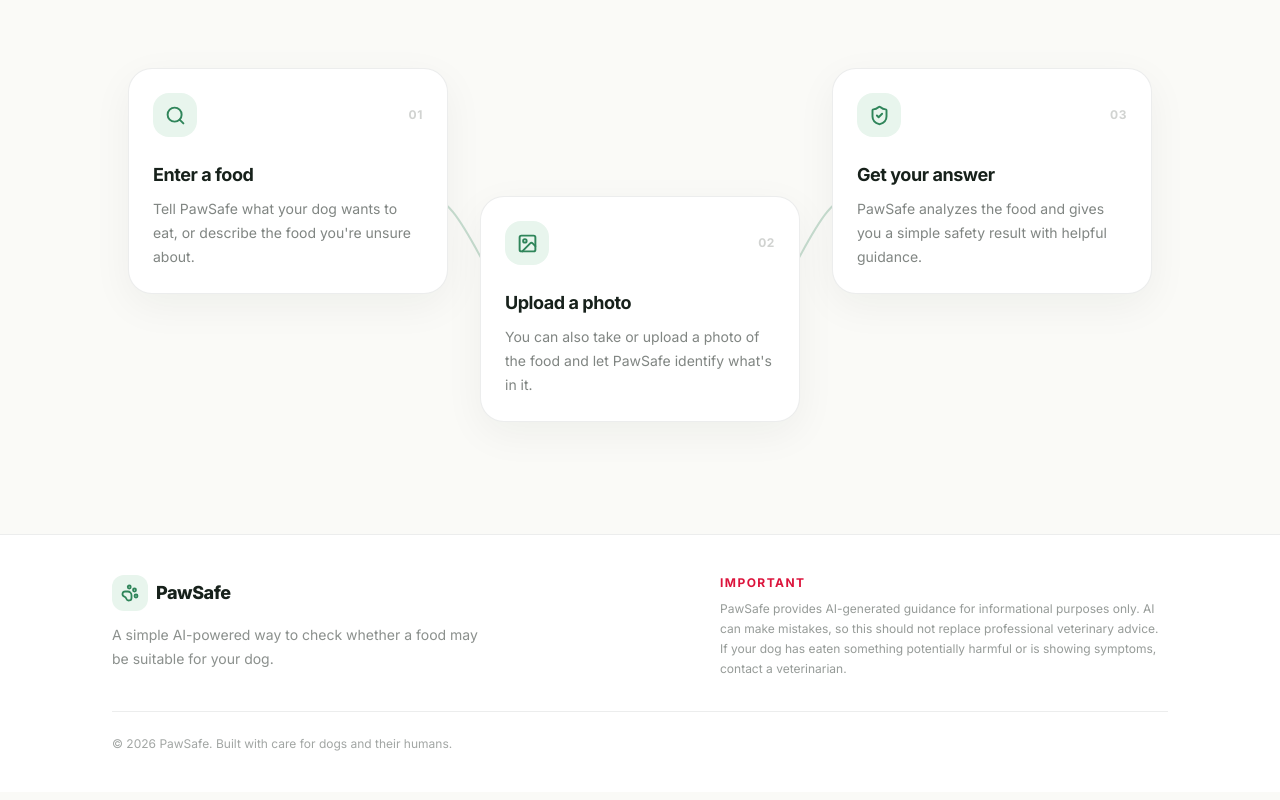
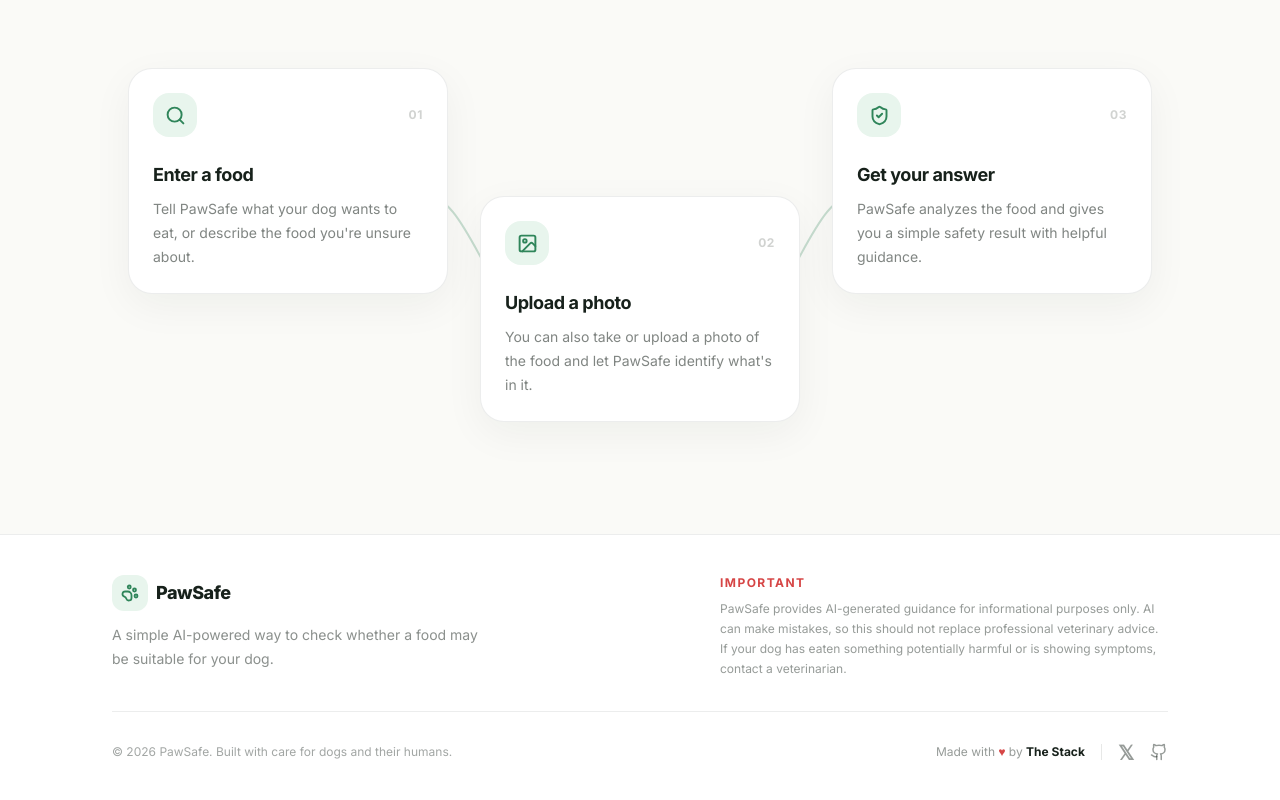
Before and after one commit to PaulEmmanuel8888/PawSafe, a React (Vite) app in the folder frontend/: page / in a window 1280 px wide. Shown: the part 1128-1928 px from the top of the page. Built offline with nearby package versions, Linux system fonts and the light colour scheme.

Commit message:
Update Footer component with appropriate icons and connect navbar to HowItWorks component

```diff
--- a/frontend/src/components/Footer.jsx
+++ b/frontend/src/components/Footer.jsx
@@ -1,4 +1,24 @@
 import { PawPrint } from "lucide-react";
+
+function GithubIcon(props) {
+  return (
+    <svg
+      className="cursor-pointer"
+      viewBox="0 0 24 24"
+      width="18"
+      height="18"
+      stroke="currentColor"
+      strokeWidth="2"
+      fill="none"
+      strokeLinecap="round"
+      strokeLinejoin="round"
+      {...props}
+    >
+      <path d="M15 22v-4a4.8 4.8 0 0 0-1-3.5c3 0 6-2 6-5.5.08-1.25-.27-2.48-1-3.5.28-1.15.28-2.35 0-3.5 0 0-1 0-3 1.5-2.64-.5-5.36-.5-8 0C6 2 5 2 5 2c-.3 1.15-.3 2.35 0 3.5A5.403 5.403 0 0 0 4 9c0 3.5 3 5.5 6 5.5-.39.49-.68 1.05-.85 1.65-.17.6-.22 1.23-.15 1.85v4" />
+      <path d="M9 18c-4.51 2-5-2-7-2" />
+    </svg>
+  );
+}
 
 function Footer() {
   return (
@@ -23,7 +43,7 @@ function Footer() {
           </div>
 
           <div className="max-w-md">
-            <p className="text-xs font-bold uppercase tracking-[0.12em] text-[crimson]">
+            <p className="text-xs font-bold uppercase tracking-[0.12em] text-[#D64545]">
               Important
             </p>
 
@@ -37,11 +57,47 @@ function Footer() {
           </div>
         </div>
 
-        <div className="mt-8 border-t border-[#17211B]/8 pt-6">
+        <div className="mt-8 flex flex-col gap-5 border-t border-[#17211B]/8 pt-6 sm:flex-row sm:items-center sm:justify-between">
           <p className="text-xs text-[#17211B]/40">
             © {new Date().getFullYear()} PawSafe. Built with care for dogs and
             their humans.
           </p>
+
+          <div className="flex items-center gap-4">
+            <p className="text-xs text-[#17211B]/45">
+              Made with <span className="text-[#D64545]">♥</span> by{" "}
+              <a
+                href="https://github.com/PaulEmmanuel8888"
+                target="_blank"
+                rel="noopener noreferrer"
+                className="hover:underline"
+              >
+                <span className="font-bold text-[#17211B]">The Stack</span>
+              </a>
+            </p>
+
+            <div className="h-4 w-px bg-[#17211B]/10" />
+
+            <a
+              href="https://x.com/Build_With_E"
+              target="_blank"
+              rel="noopener noreferrer"
+              aria-label="The Stack on X"
+              className="font-semibold text-[#17211B]/45 transition hover:text-[#17211B] text-2xl"
+            >
+              <span className="text-xl">𝕏</span>
+            </a>
+
+            <a
+              href="https://github.com/PaulEmmanuel8888"
+              target="_blank"
+              rel="noopener noreferrer"
+              aria-label="The Stack on GitHub"
+              className="text-[#17211B]/45 transition hover:text-[#17211B]"
+            >
+              <GithubIcon size={5} strokeWidth={2} />
+            </a>
+          </div>
         </div>
       </div>
     </footer>
--- a/frontend/src/components/HowItWorks.jsx
+++ b/frontend/src/components/HowItWorks.jsx
@@ -26,7 +26,7 @@ const steps = [
 
 function HowItWorks() {
   return (
-    <section className="px-5 py-16 sm:px-8 sm:py-20 lg:px-12 mb-[20vh]">
+    <section id="how-it-works" className="px-5 py-16 sm:px-8 sm:py-20 lg:px-12 mb-[20vh]">
       <div className="mx-auto max-w-5xl">
         <div className="mx-auto max-w-2xl text-center">
           <p className="text-xs font-bold uppercase tracking-[0.16em] text-[#2F855A]">
--- a/frontend/src/components/Navbar.jsx
+++ b/frontend/src/components/Navbar.jsx
@@ -2,7 +2,7 @@ import { PawPrint } from "lucide-react";
 
 function Navbar() {
   return (
-    <header className="px-5 py-5 sm:px-8 lg:px-12">
+    <header className="px-5 py-5 sm:px-8 lg:px-12 shadow">
       <nav className="mx-auto flex max-w-6xl items-center justify-between">
         <a
           href="/"
--- a/frontend/src/index.css
+++ b/frontend/src/index.css
@@ -8,3 +8,6 @@ body {
   margin: 0;
   min-width: 320px;
 }
+html {
+  scroll-behavior: smooth;
+}
```
Also changed, not shown: frontend/src/App.css (added, +184 -0 lines).
